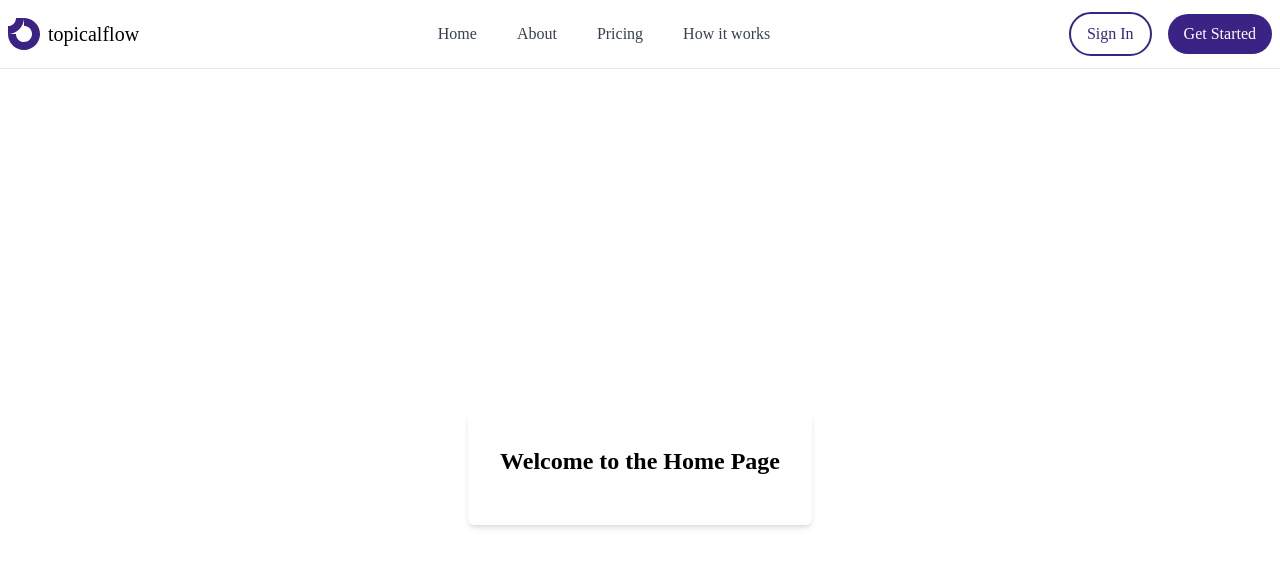
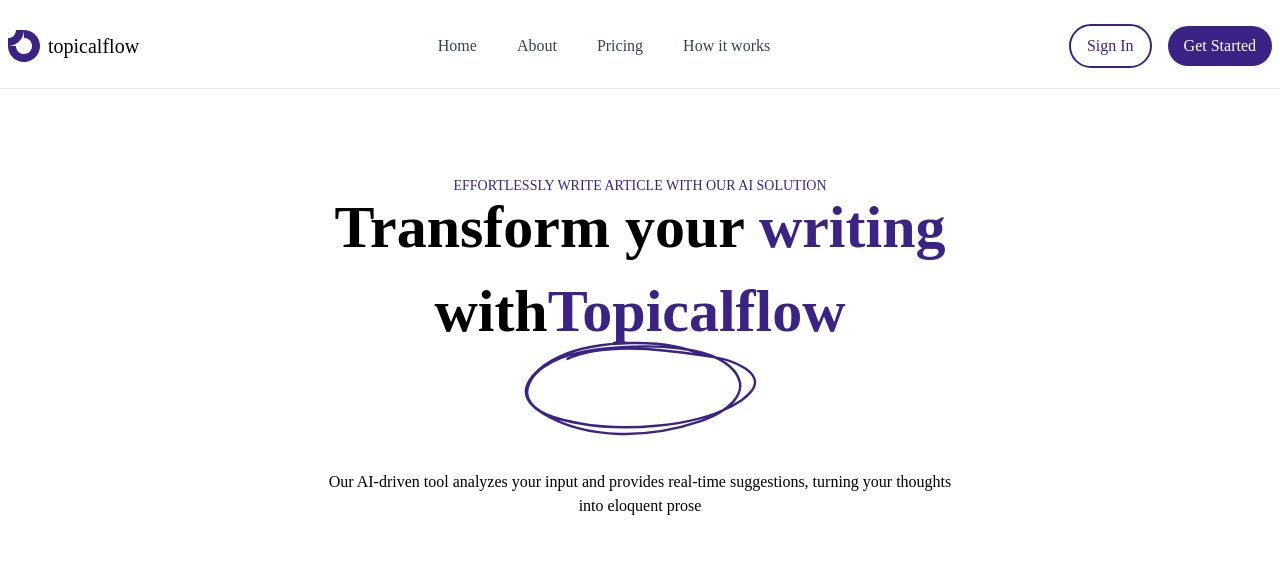
Before and after one commit to BREW45Z/Topical-Flow, a React (Vite) app: page / in a window 1280 px wide. Shown: the top 566 px of the page. Built offline with nearby package versions, Linux system fonts and the light colour scheme.

Commit message:
landing page-setup

```diff
--- a/src/components/pages/home.tsx
+++ b/src/components/pages/home.tsx
@@ -1,19 +1,40 @@
-// Home.tsx
 import React from 'react';
 import Navbar from '../shared/navbar';
+import vector from '../assets/Vector.svg'
 
 const Home: React.FC = () => {
   return (
     <div>
+      {/* Navbar */}
       <Navbar />
+      {/* Hero Section */}
+      <div className="flex justify-center items-center mt-20 flex-wrap ">
+        <div className="text-center w-full sm:w-1/2 md:w-1/2 lg:w-1/2 xl:w-1/2 p-1">
+          <div className='border-primary'>
+          <p className="text-sm inline-block px-8  text-primary">
+            EFFORTLESSLY WRITE ARTICLE WITH OUR AI SOLUTION
+          </p>
+          </div>
 
-      <div className="flex justify-center items-center h-screen">
-        <div className="bg-white p-8 shadow-md rounded-md">
-          {/* Your home page content goes here */}
-          <h1 className="text-2xl font-bold mb-4">Welcome to the Home Page</h1>
-          {/* Add your home page content */}
+          <h1 className="text-6xl font-bold text-droid-serif mb-6">
+            Transform your <span className='text-primary'>writing</span>
+          </h1>
+          <h1 className="text-6xl font-bold  mb-6">
+          <span>with</span>
+          <span className='text-primary relative'>Topicalflow</span>
+          <span className=' inline-block'>
+          <img src={vector} alt="Vector" className="w-15 h-" />
+          </span>
+          </h1>
+          <h6 className="text-base sm:w-1/2 md:w-full ">
+            Our AI-driven tool analyzes your input and provides real-time
+            suggestions, turning your thoughts into eloquent prose
+          </h6>
+          {/* Additional content or styling for the hero section */}
         </div>
       </div>
+
+      {/* Other sections of your webpage */}
     </div>
   );
 };
--- a/src/components/shared/navbar.tsx
+++ b/src/components/shared/navbar.tsx
@@ -3,10 +3,11 @@ import React from 'react';
 import logo from '../assets/logo.svg';
 import { Link } from 'react-router-dom';
 
+
 const Navbar: React.FC = () => {
   return (
-    <div className="bg-white border-b border-gray-200 dark:bg-gray-900 dark:border-gray-700">
-      <div className="max-w-screen-xl mx-auto px-2  py-3 flex items-center justify-between">
+    <div className="bg-white border-b border-gray-200 dark:border-gray-700  py-2 mt-1">
+      <div className="max-w-screen-xl mx-auto px-2 py-3 flex items-center justify-between">
         {/* Logo on the left edge */}
         <a href="/" className="flex items-center space-x-2">
           <img src={logo} alt="Logo" className="h-8 w-8" />
```
Also changed, not shown: src/components/assets/Vector.svg (added).
